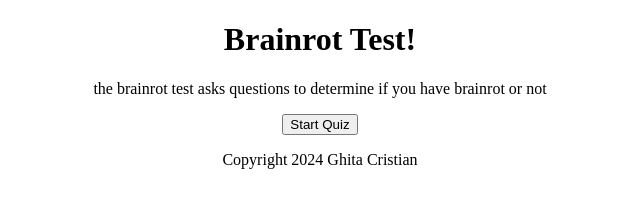
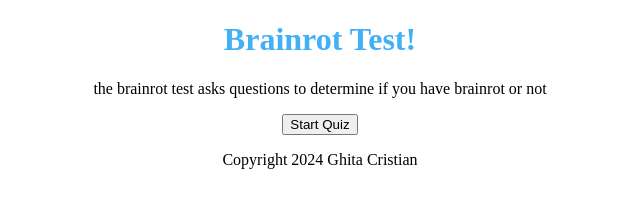
Before and after one commit to Hmmmmtest122/Skibidi-Test, a plain HTML site: page index.html in a window 1280 px wide. Shown: the whole page, without its empty margins (320-960 px from the left). Drawn offline with Linux system fonts and the light colour scheme.

Commit message:
Update style.css

```diff
--- a/style.css
+++ b/style.css
@@ -1,6 +1,6 @@
 body {
  text-align: center;
 }
-.coi {
+#coi {
  color: #42b0f5;
 }
```
